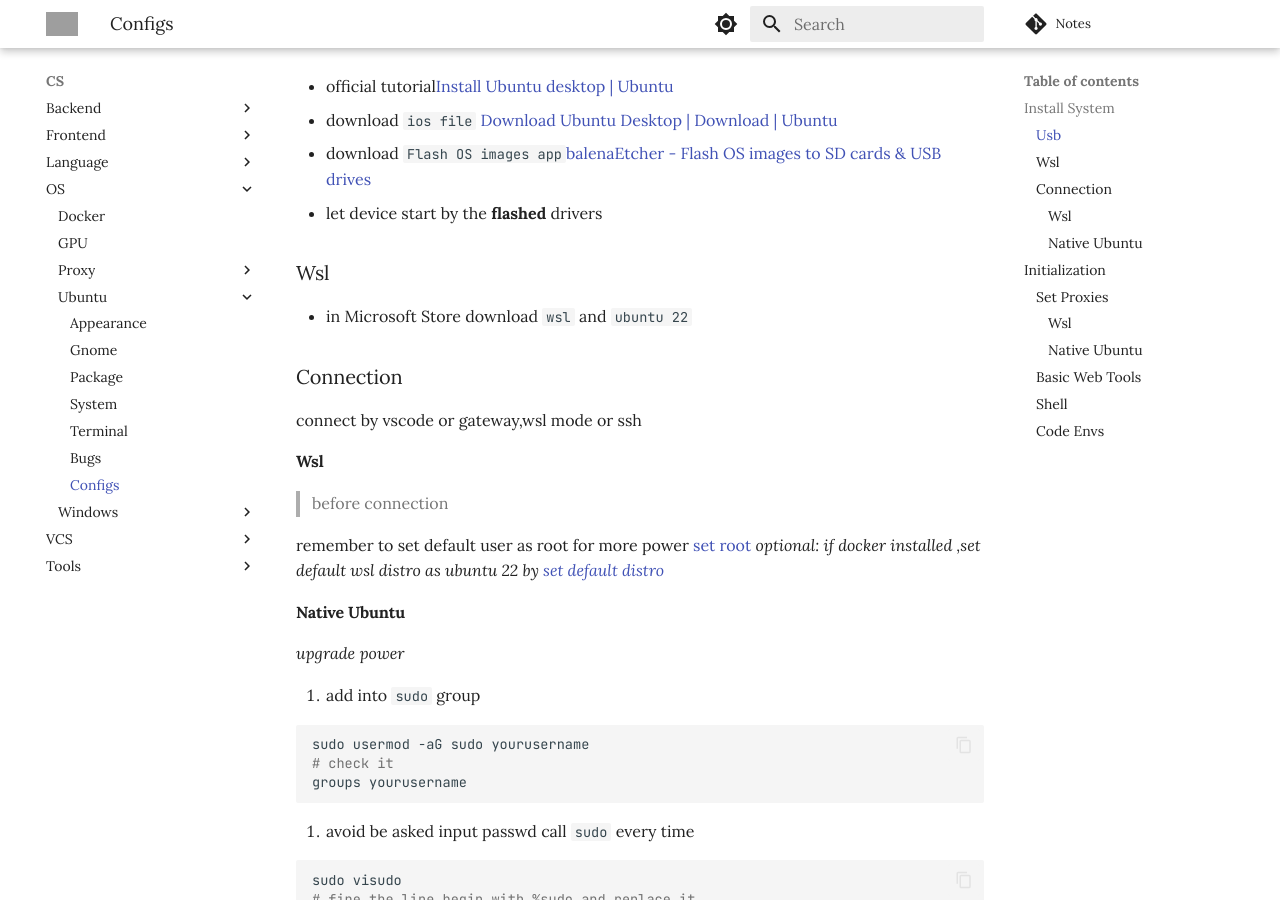
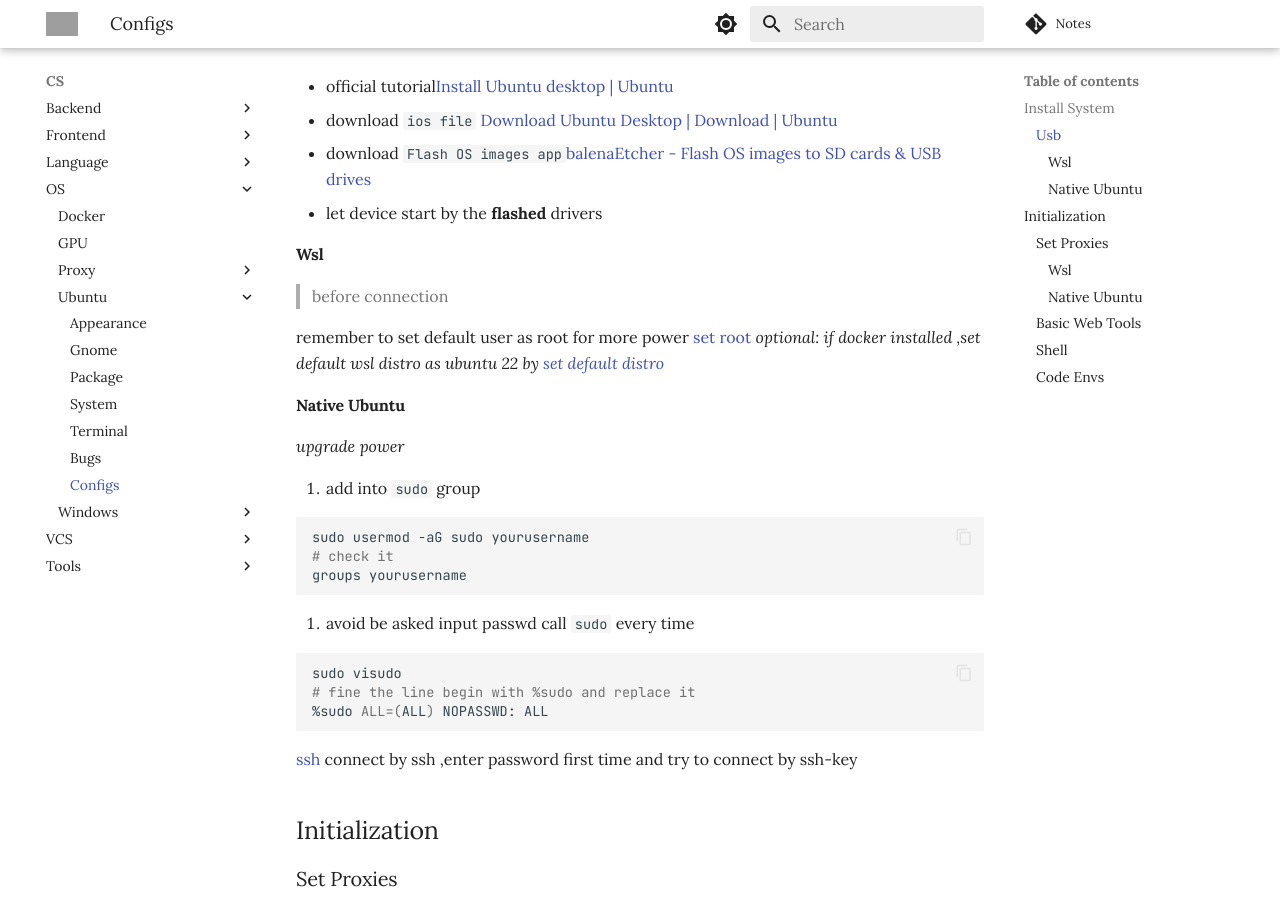
Before and after one commit to AtticusZeller/atticuszeller.github.io, an MkDocs documentation site: the page built from atticuszeller/CS/OS/Ubuntu/configs.md, in a window 1280 px wide and 900 px high, scrolled down 325 px. Built offline with MkDocs 1.6.1 and Material for MkDocs 9.7.7, drawn with Linux system fonts in a browser that asks for light colours; nearby versions of some CDN libraries; library files that are not in the unit come from our copies; comment, search, counter and statistics services are not loaded; grey boxes are pictures that could not be loaded.

Commit message:
2024-12-01 16:44:52: ...
Affected files:
atticuszeller/.obsidian/workspace.json
atticuszeller/CS/OS/Ubuntu/configs.md

```diff
--- a/atticuszeller/CS/OS/Ubuntu/configs.md
+++ b/atticuszeller/CS/OS/Ubuntu/configs.md
@@ -12,13 +12,6 @@
 2. download `Flash OS images app`[balenaEtcher - Flash OS images to SD cards & USB drives](https://etcher.balena.io/)
 3. let device start by the __flashed__ drivers
 
-### Wsl
-
-- in Microsoft Store download `wsl` and `ubuntu 22`
-
-### Connection
-
-connect by vscode or gateway,wsl mode or ssh
 
 #### Wsl
 
```
Also changed, not shown: 1 other file.
